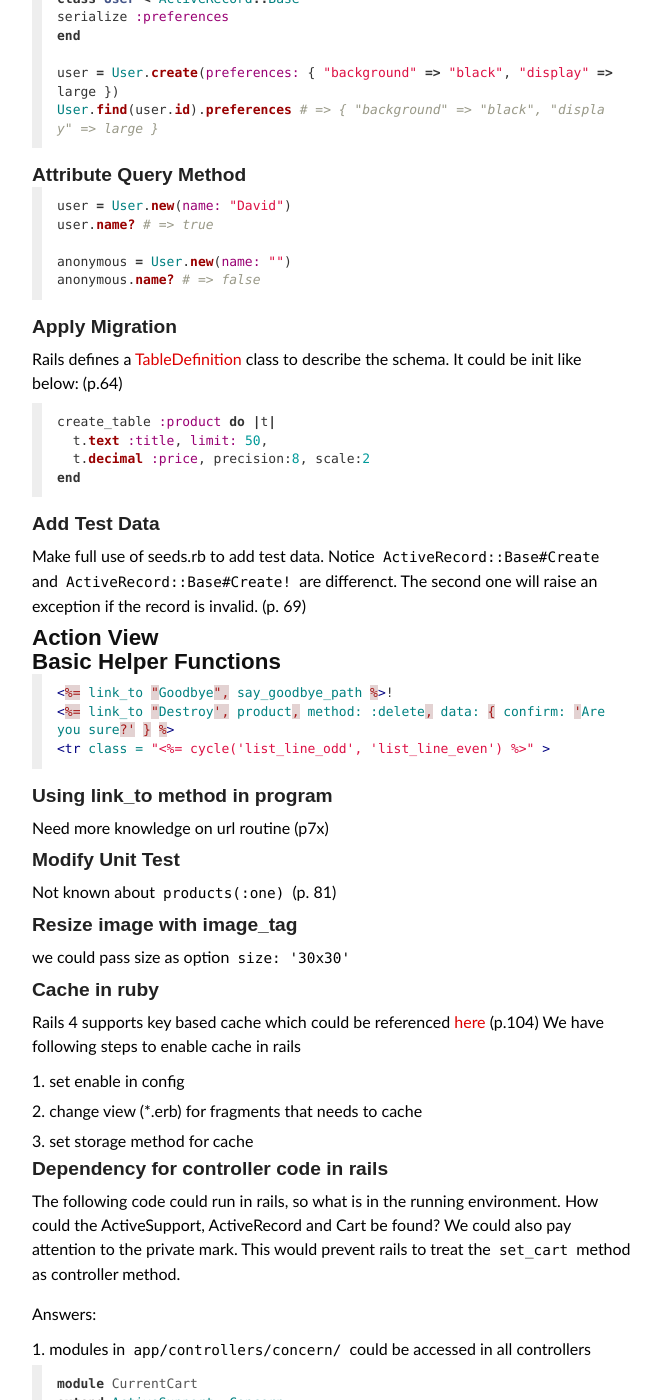
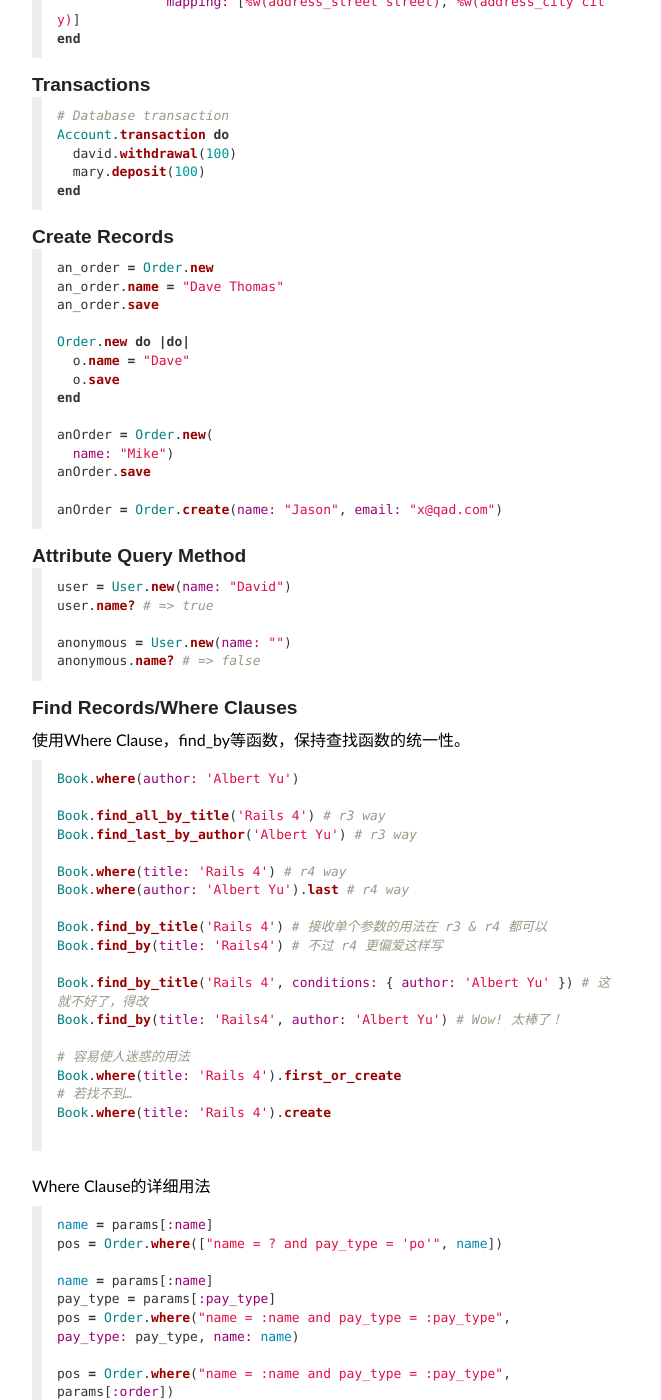
Before and after one commit to awayings/awayings.github.io, a Jekyll site: the page built from _posts/2014-03-14-Rails-Cheat-Sheet.md, in a window 1280 px wide and 1400 px high, scrolled down 5627 px. Shown: the whole window, without its empty margins (308-969 px from the left). Built offline with Jekyll 4.4.1, drawn with Linux system fonts in a browser that asks for light colours; some web fonts are replaced; Markdown is read by kramdown in place of the engine named in the settings; comment, search, counter and statistics services are not loaded; some of the changed text lies outside the part shown.

Commit message:
Add new post.

````diff
--- a/_posts/2014-03-14-Rails-Cheat-Sheet.md
+++ b/_posts/2014-03-14-Rails-Cheat-Sheet.md
@@ -149,7 +149,7 @@
 person.previous_changes # => {'name' => ['bob, 'robert']}
 ```
 
-### Adding `errors` inteface to objects
+### Adding Errors Inteface to Objects
 
 ```ruby
 class Person
@@ -301,7 +301,29 @@
 end
 ```
 
+### How to add connection table in rails
+Table LineItem is connection table for product and cart.
+
+```bash
+rails generate scaffold LineItem product:references cart:belongs_to
+```
+
+```ruby
+class LineItem < ActiveRecord::Base
+  belongs_to :product
+  belongs_to :cart
+end
+```
+
+To add method for reverse finding from Cart we should modify Cart's model
+```ruby
+class Cart < ActiveRecord::Base
+  has_many :line_items, dependent: :destroy
+end
+```
+
 ### Aggregations of value objects
+值对象的关联。
 
 ```ruby
 class Account < ActiveRecord::Base
@@ -323,20 +345,22 @@
 ```
 
 ### Create Records
-TBD:
-
-### Find Records/Where Clauses
-TBD:
-
-### Serialized Object to Database
 
 ```ruby
-class User < ActiveRecord::Base
-serialize :preferences
+an_order = Order.new
+an_order.name = "Dave Thomas"
+an_order.save
+
+Order.new do |do|
+  o.name = "Dave"
+  o.save
 end
 
-user = User.create(preferences: { "background" => "black", "display" => large })
-User.find(user.id).preferences # => { "background" => "black", "display" => large }
+anOrder = Order.new(
+  name: "Mike")
+anOrder.save
+
+anOrder = Order.create(name: "Jason", email: "x@qad.com")
 ```
 
 ### Attribute Query Method
@@ -349,157 +373,32 @@
 anonymous.name? # => false
 ```
 
-### Apply Migration
-Rails defines a [TableDefinition][1] class to describe the schema. It could be init like below: (p.64)
+### Find Records/Where Clauses
+使用Where Clause，find_by等函数，保持查找函数的统一性。
 
 ```ruby
-create_table :product do |t|
-  t.text :title, limit: 50,
-  t.decimal :price, precision:8, scale:2
-end
+Book.where(author: 'Albert Yu')
+
+Book.find_all_by_title('Rails 4') # r3 way
+Book.find_last_by_author('Albert Yu') # r3 way
+
+Book.where(title: 'Rails 4') # r4 way
+Book.where(author: 'Albert Yu').last # r4 way
+
+Book.find_by_title('Rails 4') # 接收单个参数的用法在 r3 & r4 都可以
+Book.find_by(title: 'Rails4') # 不过 r4 更偏爱这样写
+
+Book.find_by_title('Rails 4', conditions: { author: 'Albert Yu' }) # 这就不好了，得改
+Book.find_by(title: 'Rails4', author: 'Albert Yu') # Wow! 太棒了！
+
+# 容易使人迷惑的用法
+Book.where(title: 'Rails 4').first_or_create
+# 若找不到…
+Book.where(title: 'Rails 4').create
+
 ```
 
-[1]: http://api.rubyonrails.org/classes/ActiveRecord/ConnectionAdapters/TableDefinition.html#method-i-column "Link to Definition"
-
-### Add Test Data
-Make full use of seeds.rb to add test data. Notice `ActiveRecord::Base#Create` and `ActiveRecord::Base#Create!`  are differenct. The second one will raise an exception if the record is invalid. (p. 69)
-
-## Action View
-
-## Basic Helper Functions
-
-```html
-<%= link_to "Goodbye", say_goodbye_path %>!
-<%= link_to "Destroy', product, method: :delete, data: { confirm: 'Are you sure?' } %>
-<tr class = "<%= cycle('list_line_odd', 'list_line_even') %>" >
-```
-
-### Using link_to method in program
-
-Need more knowledge on url routine (p7x)
-
-### Modify Unit Test
-
-Not known about `products(:one)` (p. 81)
-
-### Resize image with image_tag
-
-we could pass size as option `size: '30x30'`
-
-### Cache in ruby
-Rails 4 supports key based cache which could be referenced [here](http://guides.rubyonrails.org/caching_with_rails.html)   (p.104)
-We have following steps to enable cache in rails
-1. set enable in config
-2. change view (*.erb) for fragments that needs to cache
-3. set storage method for cache
-
-### Dependency for controller code in rails
-The following code could run in rails, so what is in the running environment. How could the ActiveSupport, ActiveRecord and Cart be found? We could also pay attention to the private mark. This would prevent rails to treat the `set_cart` method as controller method.
-
-Answers:
-1. modules in `app/controllers/concern/` could be accessed in all controllers
-
-```ruby
-module CurrentCart
-extend ActiveSupport::Concern
-private
-  def set_cart
-    @cart = Cart.find(session[:cart_id])
-    rescue ActiveRecord::RecordNotFound
-    @cart = Cart.create
-    session[:cart_id] = @cart
-  end
-end
-```
-
-### How to add connection table in rails
-Table LineItem is connection table for product and cart.
-
-```bash
-rails generate scaffold LineItem product:references cart:belongs_to
-```
-
-```ruby
-class LineItem < ActiveRecord::Base
-  belongs_to :product
-  belongs_to :cart
-end
-```
-
-To add method for reverse finding from Cart we should modify Cart's model
-```ruby
-class Cart < ActiveRecord::Base
-  has_many :line_items, dependent: :destroy
-end
-```
-
-### How to choose Get/Post methods
-`links_to` method will generate `Http Get` method. `button_to` will generate `POST` method.
-
-### Parameters of method in ActionPack
-There are always kind of function has the following signature `(name = nil, options = nil, html_options = nil, &block)`. I cann't see there is a need for such parameters.
-
-### Passing objects between controllers
-`params` is used to pass values between controllers.
-
-### Error when using session
-`cookieOverflow` exception throws when add item to cart. By searching the web, it is because session data is too large to store by cookie.  Change it to use database to store the value. A new gem `activerecord-session_store` is introduced.
-
-Q: I still don't know there is the document for 'cookieOverflow'. Not in the api doc.
-`++` operator is not support in Ruby
-`activerecord#destroy` will trigger callback, however `activerecord#delete` won't.
-
-### Flash in rails
-Flash is hash-like object, which could pass information to following requests.
-
-### Test in Rails
-Assertions.
-assert_equal, assert_not_equal
-`assert_select` usage for controller auto testing
-
-### Ruby js
-ruby js may generate code with not exists node, in this time, it will be ignored.
-
-### Run ruby scripts under rails
-
-```ruby
-Order.transaction do
-  (1..100) do |i|
-    Order.create (...)
-  end
-end
-```
-
-```bash
-rails runner script/load_orders.rb
-```
-
-### Rails send email
-
-```bash
-rails generate mailer Notifier order_received order_shipped
-# create app/mailers/notifier.rb
-# create ap/views/notifier/order_received.text.erb
-# create ap/views/notifier/order_shipped.text.erb
-# create test/functional/notifier_test.rb
-```
-
-usage
-```ruby
-Notifer.order_received(@order).deliver
-```
-
-### Rails integration test
-
-```bash
-rails g integration_test user_stories
-# create test/integration/user_stories_test.rb
-```
-
-### Deploy ruby program on environment
-apache used as front-server to process http request, and passenger will dispatch ruby reqest to rails processes.
-
-### CRUD With ActiveRecord
+Where Clause的详细用法
 
 ```ruby
 name = params[:name]
@@ -585,6 +484,7 @@
 ```
 
 ### Delete Rows
+
 ```ruby
 # delete method bypass the validation and ActiveRecord callback
 Order.delete(123)
@@ -610,6 +510,142 @@
   end
 end
 ```
+
+### Serialized Object to Database
+
+```ruby
+class User < ActiveRecord::Base
+serialize :preferences
+end
+
+user = User.create(preferences: { "background" => "black", "display" => large })
+User.find(user.id).preferences # => { "background" => "black", "display" => large }
+```
+
+### Apply Migration
+Rails defines a [TableDefinition][1] class to describe the schema. It could be init like below: (p.64)
+
+```ruby
+create_table :product do |t|
+  t.text :title, limit: 50,
+  t.decimal :price, precision:8, scale:2
+end
+```
+
+[1]: http://api.rubyonrails.org/classes/ActiveRecord/ConnectionAdapters/TableDefinition.html#method-i-column "Link to Definition"
+
+### Add Test Data
+Make full use of seeds.rb to add test data. Notice `ActiveRecord::Base#Create` and `ActiveRecord::Base#Create!`  are differenct. The second one will raise an exception if the record is invalid. (p. 69)
+
+## Action View
+
+### Basic Helper Functions
+
+```html
+<%= link_to "Goodbye", say_goodbye_path %>!
+<%= link_to "Destroy', product, method: :delete, data: { confirm: 'Are you sure?' } %>
+<tr class = "<%= cycle('list_line_odd', 'list_line_even') %>" >
+```
+
+### Using link_to method in program
+Need more knowledge on url routine (p7x)
+
+### Modify Unit Test
+Not known about `products(:one)` (p. 81)
+
+### Resize image with image_tag
+we could pass size as option `size: '30x30'`
+
+### Cache in ruby
+Rails 4 supports key based cache which could be referenced [here](http://guides.rubyonrails.org/caching_with_rails.html)   (p.104)
+We have following steps to enable cache in rails
+1. set enable in config
+2. change view (*.erb) for fragments that needs to cache
+3. set storage method for cache
+
+### Dependency for controller code in rails
+The following code could run in rails, so what is in the running environment. How could the ActiveSupport, ActiveRecord and Cart be found? We could also pay attention to the private mark. This would prevent rails to treat the `set_cart` method as controller method.
+
+Answers:
+1. modules in `app/controllers/concern/` could be accessed in all controllers
+
+```ruby
+module CurrentCart
+extend ActiveSupport::Concern
+private
+  def set_cart
+    @cart = Cart.find(session[:cart_id])
+    rescue ActiveRecord::RecordNotFound
+    @cart = Cart.create
+    session[:cart_id] = @cart
+  end
+end
+```
+
+### How to choose Get/Post methods
+`links_to` method will generate `Http Get` method. `button_to` will generate `POST` method.
+
+### Parameters of method in ActionPack
+There are always kind of function has the following signature `(name = nil, options = nil, html_options = nil, &block)`. I cann't see there is a need for such parameters.
+
+### Passing objects between controllers
+`params` is used to pass values between controllers.
+
+### Error when using session
+`cookieOverflow` exception throws when add item to cart. By searching the web, it is because session data is too large to store by cookie.  Change it to use database to store the value. A new gem `activerecord-session_store` is introduced.
+
+Q: I still don't know there is the document for 'cookieOverflow'. Not in the api doc.
+`++` operator is not support in Ruby
+`activerecord#destroy` will trigger callback, however `activerecord#delete` won't.
+
+### Flash in rails
+Flash is hash-like object, which could pass information to following requests.
+
+### Test in Rails
+assert_equal, assert_not_equal, `assert_select` usage for controller auto testing
+
+### Ruby js
+ruby js may generate code with not exists node, in this time, it will be ignored.
+
+### Run ruby scripts under rails
+
+```ruby
+Order.transaction do
+  (1..100) do |i|
+    Order.create (...)
+  end
+end
+```
+
+```bash
+rails runner script/load_orders.rb
+```
+
+### Rails send email
+
+```bash
+rails generate mailer Notifier order_received order_shipped
+# create app/mailers/notifier.rb
+# create ap/views/notifier/order_received.text.erb
+# create ap/views/notifier/order_shipped.text.erb
+# create test/functional/notifier_test.rb
+```
+
+```ruby
+Notifer.order_received(@order).deliver
+```
+
+### Rails integration test
+
+```bash
+rails g integration_test user_stories
+# create test/integration/user_stories_test.rb
+```
+
+### Deploy ruby program on environment
+apache used as front-server to process http request, and passenger will dispatch ruby reqest to rails processes.
+
+### CRUD With ActiveRecord
 
 ### Action Pack
 
@@ -647,9 +683,6 @@
 
 Rails uses one controller method to handle all types of output(xml/json/html). This may increase difficulty for error handling.
 
-### Process request in controller
-TBD
-
 ### Q&A
 
 * Where to find the document for phantom method, since they are created dynamically? e.g. _find*_
--- /dev/null
+++ b/_posts/2014-03-18-Markdown-Recommendation.md
@@ -0,0 +1,24 @@
+---
+layout: post
+title: Markdown语言推荐
+date: 2014-03-18
+tags: ["evernote", "github", "markdown"]
+category: KMS
+notebook: 工作日志
+---
+
+最近喜欢上markdown的排版，无论是平时写邮件，记笔记，都觉得已经是非它不可了。不用再去分心选择指定格式，便捷的代码，文字混合排版，还算不错的默认转换样式，就已经让我欲罢不能了。
+
+可惜的是evernote居然不支持这种格式的书写！想起evernote破烂的网页编辑器，或者是笨重的桌面软件，各种旧爱新恨都涌上来，得做点改变。
+
+evernote已经用了不短的时间了，已经积累了不少的笔记在上面，更换不是个好选择。而且目前没有看到更好的跨多平台，搜索强力的笔记产品。另一个增长的需求是发布平台。evernote本身没有这方便的功能。略微考虑以及谷歌之后发现以下的选择。
+
+* github is used as store repository : histroy could be stored.
+* evernote collects tips from multiple devices, receive published doc from git.
+* jekyll based blog also get published from github: controllable and power-enough
+* sublime text + markdown edit/preview + evernote + git used as editor.
+
+试用过以下选择
+
+* evernote and blogwith/postach.io : sync note to blog, simple control on blog.
+* evernote and stackedit.io/maxiang.info : online editing is not good enough for settings like tab width, multiple line editing, regex replace.
````
